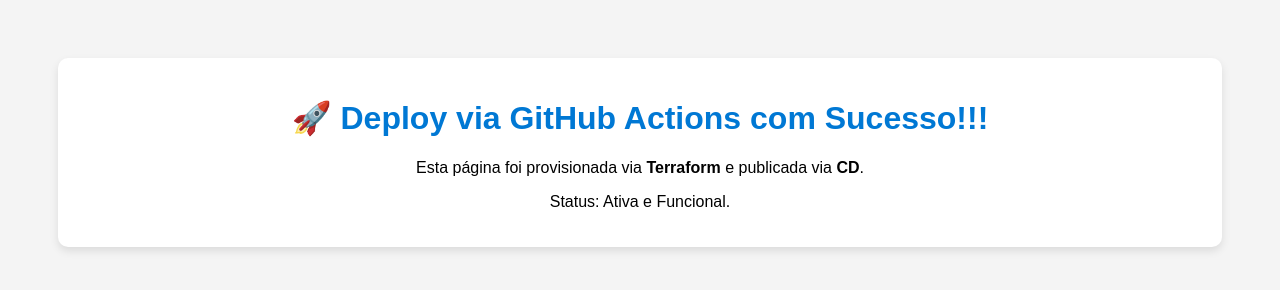
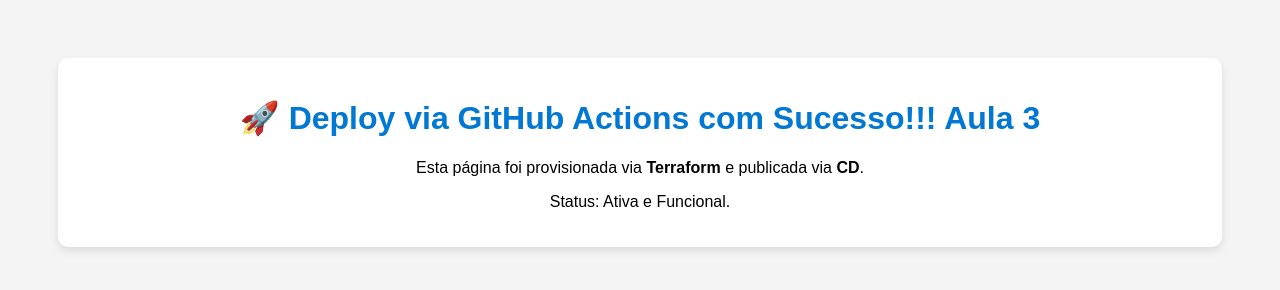
Before and after one commit to fernandodomeneghetti/arq-cloud, a website: page src/index.html in a window 1280 px wide. Drawn offline with Linux system fonts and the light colour scheme.

Commit message:
change header text

```diff
--- a/src/index.html
+++ b/src/index.html
@@ -11,7 +11,7 @@
 </head>
 <body>
     <div class="card">
-        <h1>🚀 Deploy via GitHub Actions com Sucesso!!!</h1>
+        <h1>🚀 Deploy via GitHub Actions com Sucesso!!! Aula 3 </h1>
         <p>Esta página foi provisionada via <strong>Terraform</strong> e publicada via <strong>CD</strong>.</p>
         <p>Status: Ativa e Funcional.</p>
     </div>
```
Also changed, not shown: 1 other file.
